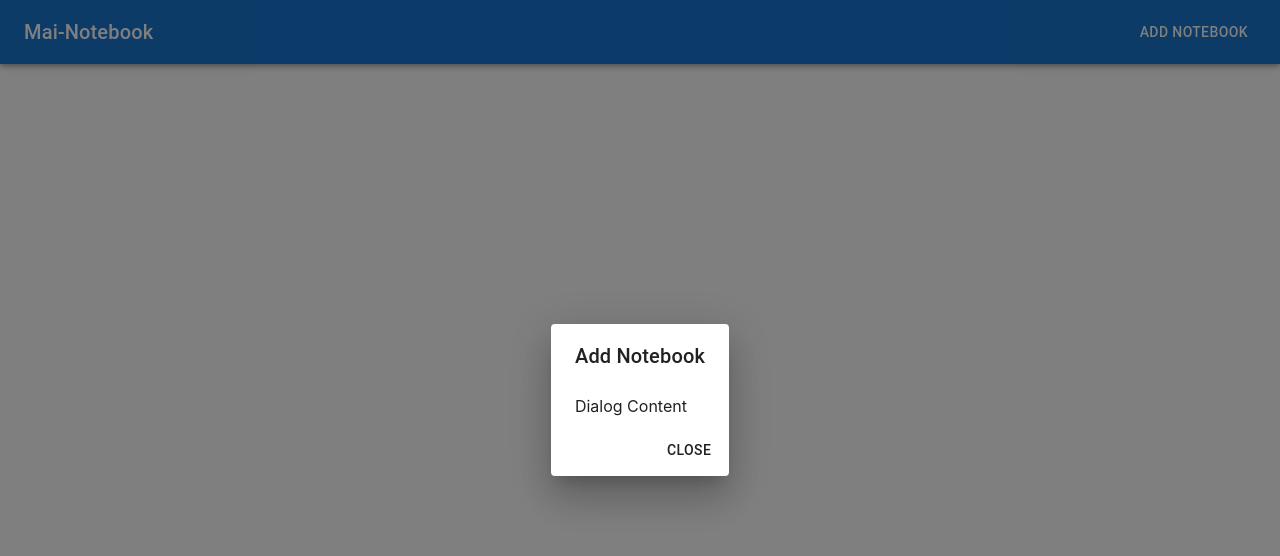
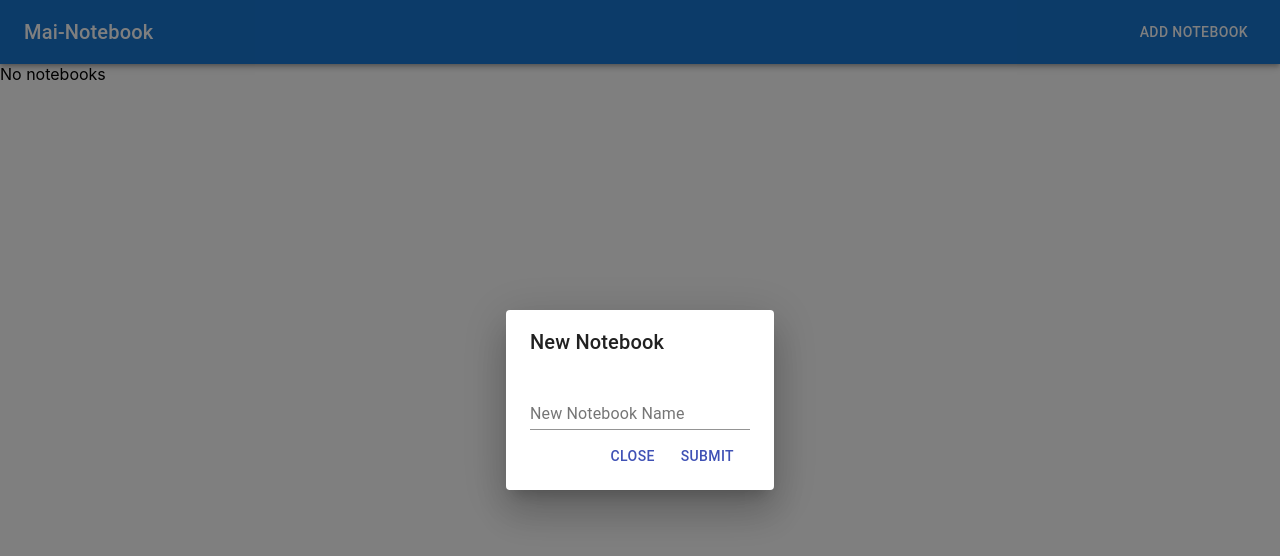
Before and after one commit to trinamae12/mai-notebook, a React (Create React App) app: page / in a window 1280 px wide. Both pictures are taken after a click on the button "ADD NOTEBOOK". Shown: the top 556 px of the page. Built offline with nearby package versions, Linux system fonts and the light colour scheme.

Commit message:
Add new notebook and display list of notebooks

```diff
--- a/src/App.js
+++ b/src/App.js
@@ -8,33 +8,50 @@ class App extends Component {
 
 		this.state = {
 			openAddNotebookDialog: false,
+			notebooks: [],
 		};
 
 		this.openModal = this.openModal.bind(this);
 		this.closeModal = this.closeModal.bind(this);
+		this.addNotebook = this.addNotebook.bind(this);
 	}
 
 	openModal = () => {
 		this.setState({
 			openAddNotebookDialog: true,
 		});
-		console.log(this.state.openAddNotebookDialog);
 	};
 
 	closeModal = () => {
 		this.setState({
 			openAddNotebookDialog: false,
 		});
-		console.log(this.state.openAddNotebookDialog);
+	};
+
+	addNotebook = event => {
+		event.preventDefault();
+		let notebook = event.target.notebookName.value;
+		this.setState(
+			prevState => ({
+				notebooks: [...prevState.notebooks, notebook],
+			}),
+			() => {
+				console.log(this.state.notebooks);
+			}
+		);
+
+		this.closeModal();
 	};
 
 	render() {
 		return (
 			<div className="App">
 				<Home
-					addNotebookHandler={this.openModal}
+					openNotebookHandler={this.openModal}
 					closeNotebookHandler={this.closeModal}
 					open={this.state.openAddNotebookDialog}
+					notebooks={this.state.notebooks}
+					addNotebook={this.addNotebook}
 				/>
 			</div>
 		);
--- a/src/components/home/AddPopUp.js
+++ b/src/components/home/AddPopUp.js
@@ -4,19 +4,32 @@ import Dialog from "@material-ui/core/Dialog";
 import DialogTitle from "@material-ui/core/DialogTitle";
 import DialogActions from "@material-ui/core/DialogActions";
 import DialogContent from "@material-ui/core/DialogContent";
+import { TextField } from "@material-ui/core";
 
 class AddPopUp extends Component {
 	render() {
-		const { open, close } = this.props;
+		const { open, close, addNotebook } = this.props;
 
 		return (
 			<div>
 				<Dialog open={open}>
-					<DialogTitle>Add Notebook</DialogTitle>
-					<DialogContent>Dialog Content</DialogContent>
-					<DialogActions>
-						<Button onClick={close}>Close</Button>
-					</DialogActions>
+					<DialogTitle>New Notebook</DialogTitle>
+					<DialogContent>
+						<form onSubmit={addNotebook}>
+							<TextField
+								name="notebookName"
+								label="New Notebook Name"
+							/>
+							<DialogActions>
+								<Button onClick={close} color="primary">
+									Close
+								</Button>
+								<Button type="submit" color="primary">
+									Submit
+								</Button>
+							</DialogActions>
+						</form>
+					</DialogContent>
 				</Dialog>
 			</div>
 		);
--- a/src/components/home/Home.js
+++ b/src/components/home/Home.js
@@ -4,23 +4,20 @@ import ToolBar from "@material-ui/core/Toolbar";
 import Typography from "@material-ui/core/Typography";
 import Button from "@material-ui/core/Button";
 import { withStyles } from "@material-ui/core/styles";
-import { Container, CardActionArea } from "@material-ui/core";
-import Card from "@material-ui/core/Card";
-import CardActions from "@material-ui/core/CardActions";
-import CardContent from "@material-ui/core/CardContent";
-import CardMedia from "@material-ui/core/CardMedia";
-import BookIcon from "@material-ui/icons/Book";
 
 import styles from "./Home.styles";
 import AddPopUp from "./AddPopUp";
+import Notebook from "./Notebook";
 
 class Home extends Component {
 	render() {
 		const {
 			classes,
-			addNotebookHandler,
+			openNotebookHandler,
 			open,
 			closeNotebookHandler,
+			notebooks,
+			addNotebook,
 		} = this.props;
 
 		return (
@@ -28,37 +25,25 @@ class Home extends Component {
 				<AppBar style={{ background: "#1976d2" }} position="static">
 					<ToolBar>
 						<Typography variant="h6">Mai-Notebook</Typography>
-						{/* <Button
-							className={classes.menuButton}
-							color="inherit"
-							onClick={openModal}
-						>
-							Add Notebook
-						</Button> */}
 						<Button
 							color="inherit"
 							className={classes.menuButton}
-							onClick={addNotebookHandler}
+							onClick={openNotebookHandler}
 						>
 							Add Notebook
 						</Button>
-						<AddPopUp open={open} close={closeNotebookHandler} />
+						<AddPopUp
+							open={open}
+							close={closeNotebookHandler}
+							addNotebook={addNotebook}
+						/>
 					</ToolBar>
 				</AppBar>
-				{/* <Container className={classes.container}>
-					<Card className={classes.card}>
-						<CardActionArea>
-							<CardMedia className={classes.media}>
-								<BookIcon fontSize="large"></BookIcon>
-							</CardMedia>
-						</CardActionArea>
-						<CardContent className={classes.content}>
-							<Typography variant="h5">
-								Notebook Title Here
-							</Typography>
-						</CardContent>
-					</Card>
-				</Container> */}
+				{notebooks.length !== 0
+					? notebooks.map((notebook, index) => {
+							return <Notebook key={index} name={notebook} />;
+					  })
+					: "No notebooks"}
 			</div>
 		);
 	}
--- /dev/null
+++ b/src/components/home/Notebook.js
@@ -0,0 +1,34 @@
+import React, { Component } from "react";
+import { Container, CardActionArea } from "@material-ui/core";
+import Card from "@material-ui/core/Card";
+import CardContent from "@material-ui/core/CardContent";
+import CardMedia from "@material-ui/core/CardMedia";
+import BookIcon from "@material-ui/icons/Book";
+import Typography from "@material-ui/core/Typography";
+import { withStyles } from "@material-ui/core/styles";
+
+import styles from "./Home.styles";
+
+class Notebook extends Component {
+	render() {
+		const { classes, key, name } = this.props;
+		return (
+			<div id={key}>
+				<Container className={classes.container}>
+					<Card className={classes.card}>
+						<CardActionArea>
+							<CardMedia className={classes.media}>
+								<BookIcon fontSize="large"></BookIcon>
+							</CardMedia>
+						</CardActionArea>
+						<CardContent className={classes.content}>
+							<Typography variant="h5">{name}</Typography>
+						</CardContent>
+					</Card>
+				</Container>
+			</div>
+		);
+	}
+}
+
+export default withStyles(styles)(Notebook);
```
Also changed, not shown: 1 other file (tests, documents, lock files or other folders).
